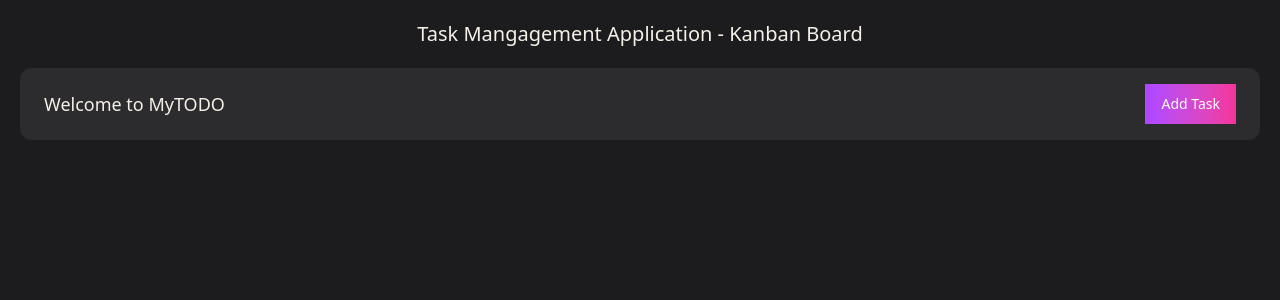
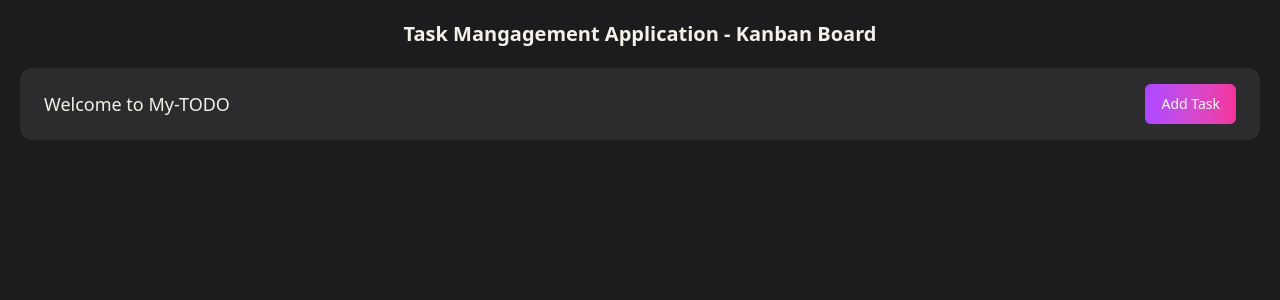
Before and after one commit to kalai02484/KanbanBoardApplication, a React (Vite) app: page / in a window 1280 px wide. Shown: the top 300 px of the page. Built offline with nearby package versions, Linux system fonts and the light colour scheme.

Commit message:
Prelim files for component and Context added

```diff
--- a/src/App.jsx
+++ b/src/App.jsx
@@ -4,19 +4,19 @@ import React from "react";
 const App = () => {
   return (
     <>
-      <h1 className="text-xl font-light text-[#f5f0e8] text-center mb-5">
+      <h1 className="text-xl text-[#f5f0e8] font-bold text-center mb-5">
         Task Mangagement Application - Kanban Board
       </h1>
       <div className="bg-[#2c2c2e] py-4 px-6 rounded-xl flex justify-between items-center">
         <div className="">
           <h4 className="text-lg font-medium text-[#f5f0e8]">
-            Welcome to MyTODO
+            Welcome to My-TODO
           </h4>
         </div>
         <div className="">
           <Button
             type="button"
-            class="text-white bg-gradient-to-r from-purple-500 to-pink-500 hover:bg-gradient-to-l focus:ring-0 focus:outline-none focus:ring-purple-200  font-medium rounded-base text-sm px-4 py-2.5 text-center leading-5 cursor-pointer transition-all duration-300 ease-in-out"
+            class="text-white bg-gradient-to-r from-purple-500 to-pink-500 hover:bg-gradient-to-l focus:ring-0 focus:outline-none focus:ring-purple-200 rounded-md font-medium text-sm px-4 py-2.5 text-center leading-5 cursor-pointer transition-all duration-300 ease-in-out"
           >
             Add Task
           </Button>
--- /dev/null
+++ b/src/Components/Column.jsx
@@ -0,0 +1,11 @@
+import React from 'react';
+
+const Column = () => {
+    return (
+        <div>
+            Column Component
+        </div>
+    );
+};
+
+export default Column;
--- /dev/null
+++ b/src/Components/TaskCard.jsx
@@ -0,0 +1,11 @@
+import React from 'react';
+
+const TaskCard = () => {
+    return (
+        <div>
+            TaskCard Component
+        </div>
+    );
+};
+
+export default TaskCard;
--- /dev/null
+++ b/src/Components/TaskForm.jsx
@@ -0,0 +1,11 @@
+import React from 'react';
+
+const TaskForm = () => {
+    return (
+        <div>
+            TaskForm Component
+        </div>
+    );
+};
+
+export default TaskForm;
--- /dev/null
+++ b/src/Components/TaskModal.jsx
@@ -0,0 +1,11 @@
+import React from 'react';
+
+const TaskModal = () => {
+    return (
+        <div>
+            TaskModal Component
+        </div>
+    );
+};
+
+export default TaskModal;
--- /dev/null
+++ b/src/Context/TaskContext.jsx
@@ -0,0 +1,11 @@
+import React from 'react'
+
+const TaskContext = () => {
+  return (
+    <div>
+      Task Context
+    </div>
+  )
+}
+
+export default TaskContext
```
